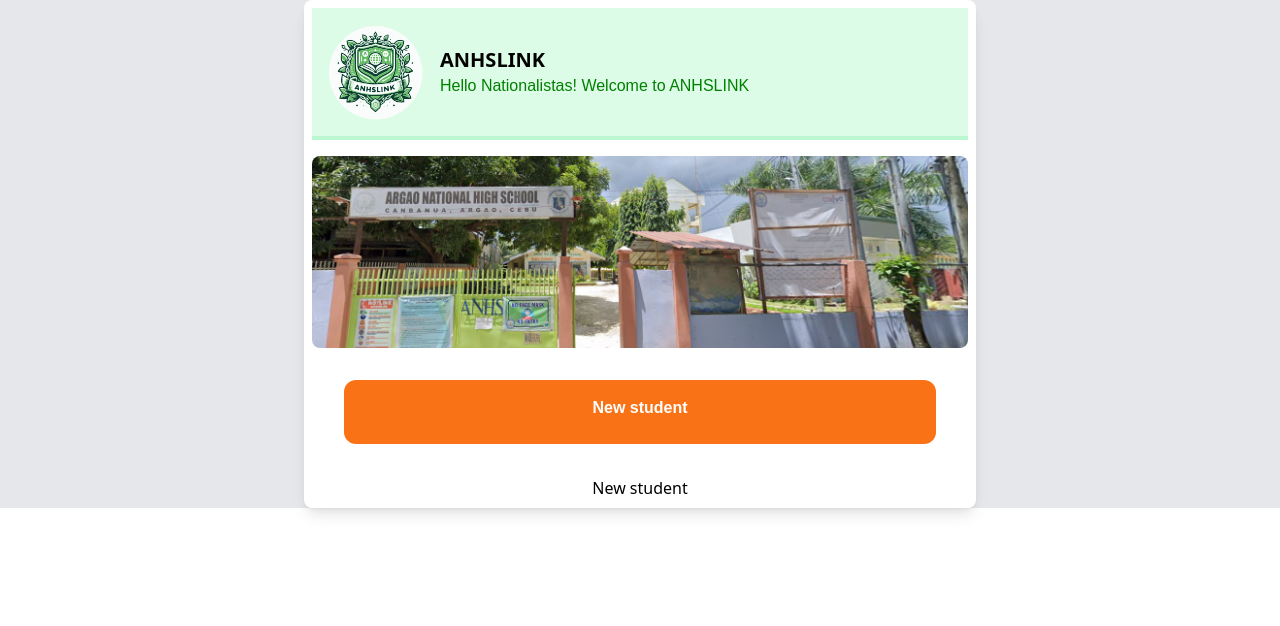
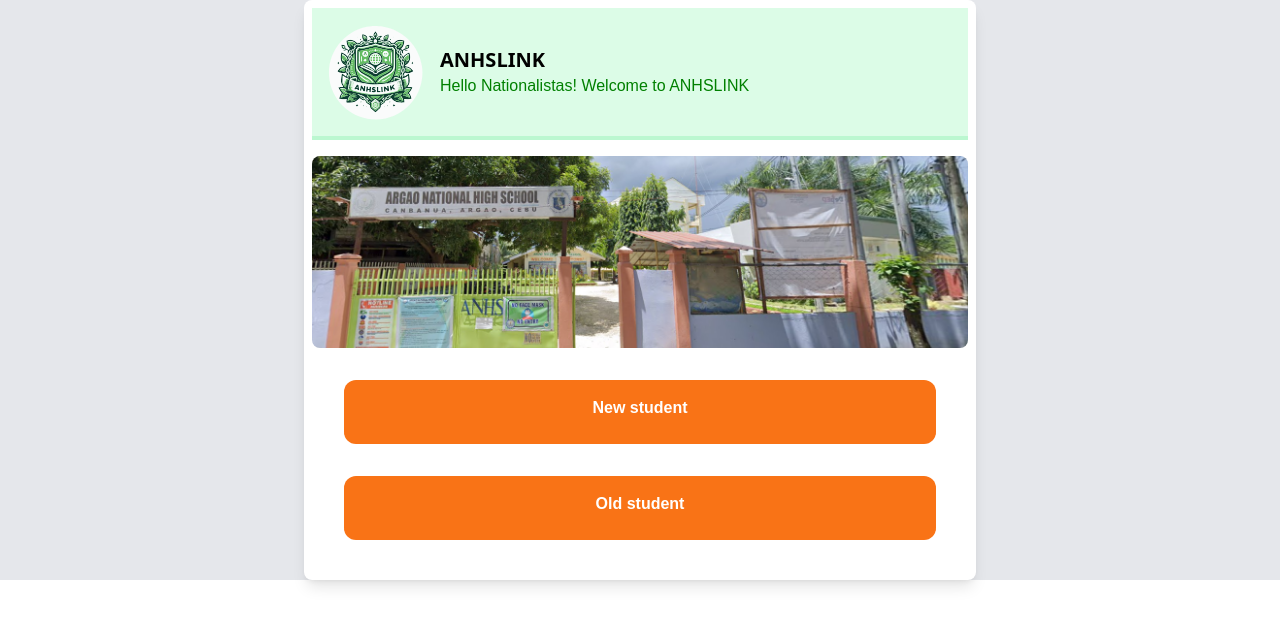
Before and after one commit to Cozyx213/ANHSLINK2, a Django app: page /enroll in a window 1280 px wide. Shown: the top 626 px of the page. Run offline with Django 4.2, Linux system fonts and the light colour scheme; style sheets or scripts are compiled from the project's sources.

Commit message:
added enroll

```diff
--- a/authentication/templates/registration/enroll.html
+++ b/authentication/templates/registration/enroll.html
@@ -50,9 +50,11 @@
                 </div>
             </a>
 
-            <div class="flex justify-center ">
-                New student
-            </div>
+            <div
+            class="text justify-center font-bold align-middle  p-4 m-8 text-center  rounded-xl text-white bg-orange-500 border-b-8 border-orange-500 ">
+            <p>Old student</p>
+
+        </div>
 
 
         </div>
```
Also changed, not shown: db.sqlite3.
